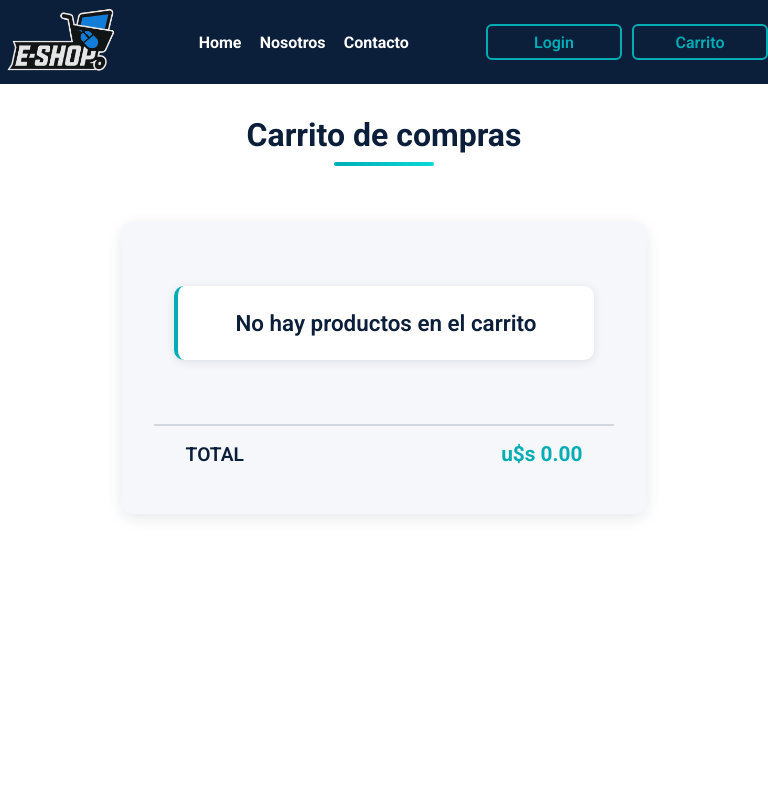
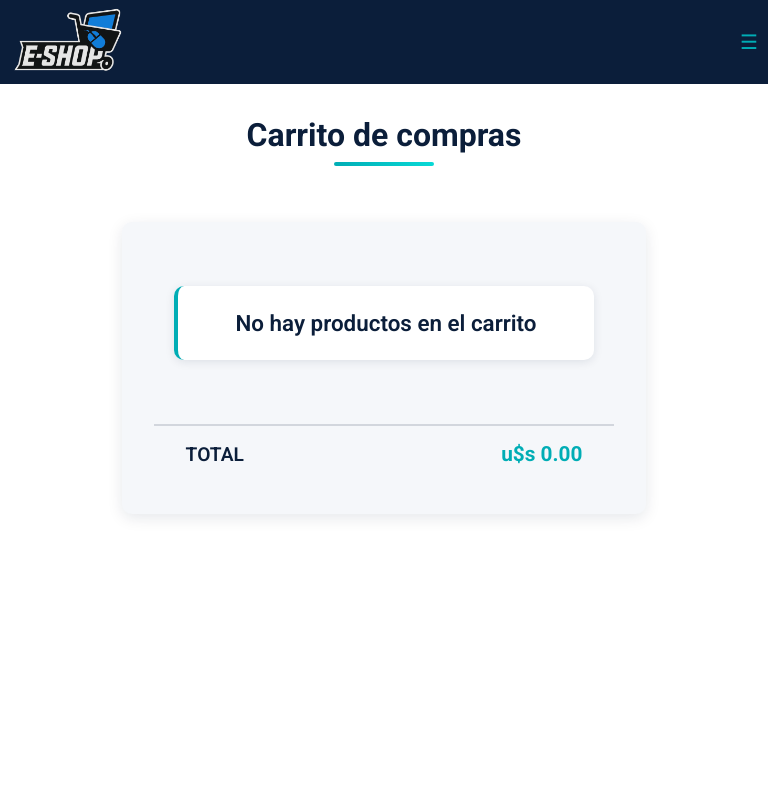
Before and after one commit to arielRas/TelentoTech-React, a React (Vite) app: page /cart in a window 768 px wide. Shown: the top 800 px of the page. Built offline with nearby package versions, Linux system fonts and the light colour scheme.

Commit message:
Se aplica diseño responsive en header y nav

```diff
--- a/src/components/Header/Header.css
+++ b/src/components/Header/Header.css
@@ -40,15 +40,24 @@ nav ul a {
     color: inherit;
 }
 
+nav ul a:hover {
+    text-decoration: none;
+    color: #00ADB5;
+}
+
 
 .header-aux-container {
     flex: 1;
     display: flex;
 }
 
-.header-aux-container a{
+.header-aux-container a {
     text-decoration: none;
     color: inherit;
+}
+
+.nav-hidden-link {
+    display: none;
 }
 
 .header-login-button-container,
@@ -58,13 +67,13 @@ nav ul a {
     align-items: center;
 }
 
-.header-login-button-container{
-    justify-content: flex-end;
+.header-login-button-container {
+    justify-content: flex-start;
+    padding-left: 10px;
 }
 
-.header-cart-button-container{
-    justify-content: flex-start;
-    padding-left: 10px;
+.header-cart-button-container {
+    justify-content: flex-end;
 }
 
 header .link-button {
@@ -86,11 +95,11 @@ header .link-button:hover {
     box-shadow: 0 0 10px rgba(0, 173, 181, 0.4);
 }
 
-header .link-button:hover .cart-item-counter{
+header .link-button:hover .cart-item-counter {
     border: #0B1E3A 2px solid;
 }
 
-header .cart-item-counter{
+header .cart-item-counter {
     border-radius: 30px;
     padding-top: 1px;
     padding-bottom: 1px;
@@ -100,3 +109,89 @@ header .cart-item-counter{
     border: #00ADB5 2px solid;
     color: inherit
 }
+
+.burger-btn-container {
+    display: flex;
+    align-items: center;
+    justify-content: flex-end;
+    flex: 1;
+    display: none;
+}
+
+
+.burger-btn-container .burger-btn {
+    font-size: 20px;
+    background: none;
+    color: #00ADB5;
+    border: none;
+    cursor: pointer;
+    padding: 10px;
+}
+
+
+
+/* -------------------------------------------------------------------------- */
+/*                               Medias Queries                               */
+/* -------------------------------------------------------------------------- */
+
+@media (min-width: 600px) and (max-width: 992px) {
+    .header-logo-container {
+        justify-content: flex-start;
+    }
+
+    .header-logo-container img {
+        padding-left: 10px;
+    }
+
+    .nav-hidden-link {
+        display: inline;
+    }
+
+    .header-aux-container {
+        display: none;
+    }
+
+    header {
+        position: relative;
+    }
+
+    nav {
+        position: absolute;
+        width: 100%;
+        top: 100%;
+        background-color: #0B1E3A;
+        z-index: 2;
+    }
+
+    nav ul {
+        margin: 0;
+        flex-direction: column;
+        display: none;
+    }
+
+    nav ul.menu-active {
+        display: flex;
+    }
+
+    nav ul.menu-inactive {
+        display: none;
+    }
+
+    nav ul li {
+        padding: 5px;
+    }
+
+    .burger-btn-container{
+        display: flex;
+    }
+}
+
+
+
+@media (min-width: 1200px) and (max-width: 1400px) {}
+
+@media (min-width: 768px) and (max-width: 1199px) {}
+
+@media (min-width: 600px) and (max-width: 767px) {}
+
+@media (min-width: 600px) and (max-width: 720px) {}
--- a/src/components/Header/Header.jsx
+++ b/src/components/Header/Header.jsx
@@ -1,9 +1,11 @@
-import {useCartContext} from "../../contexts/CartContext/useCartContext";
+import { useState } from "react";
 import { Link } from "react-router-dom";
+import { useCartContext } from "../../contexts/CartContext/useCartContext";
 import "./Header.css";
 
 export const Header = () => {
-    const {countItemsCart} = useCartContext();
+    const [isMenuActive, setIsMenuActive] = useState(false);
+    const { countItemsCart } = useCartContext();
 
     return (
         <header>
@@ -12,29 +14,39 @@ export const Header = () => {
             </div>
 
             <nav>
-                <ul>
+                <ul className={isMenuActive ? "menu-active" : "menu-inactive"}>
                     <li><Link to="/">Home</Link></li>
                     <li><Link to="/">Nosotros</Link></li>
                     <li><Link to="/">Contacto</Link></li>
+                    <li className="nav-hidden-link"><Link to="/cart">Carrito</Link></li>
+                    <li className="nav-hidden-link"><Link to="/">Login</Link></li>
                 </ul>
             </nav>
 
             <div className="header-aux-container">
+                <div className="header-cart-button-container">
+                    <Link to="/cart">
+                        <div className="link-button ">
+                            <span>Carrito</span>
+                            {countItemsCart() > 0 &&
+                                <span className="cart-item-counter">{countItemsCart()}</span>
+                            }
+                        </div>
+                    </Link>
+                </div>
+
                 <div className="header-login-button-container">
                     <Link to="/">
                         <div className="link-button ">Login</div>
                     </Link>
                 </div>
-                <div className="header-cart-button-container">
-                    <Link to="/cart">
-                        <div className="link-button ">
-                            <span>Carrito</span>
-                            { countItemsCart() > 0 &&
-                                <span className="cart-item-counter">{countItemsCart()}</span>
-                            }
-                        </div>
-                    </Link>
-                </div>
+            </div>
+
+            <div className="burger-btn-container">
+                <button
+                    className="burger-btn"
+                    onClick={() => setIsMenuActive(!isMenuActive)}>&#9776;
+                </button>
             </div>
         </header>
     );
--- a/src/containers/CartItemContainer/CartItemContainer.css
+++ b/src/containers/CartItemContainer/CartItemContainer.css
@@ -1,5 +1,5 @@
 .cart-item-section {
-  width: 65%;
+  width: 50%;
   display: flex;
   flex-direction: column;
   margin: 2rem auto;
--- a/src/pages/Cart/Cart.css
+++ b/src/pages/Cart/Cart.css
@@ -15,4 +15,5 @@
     background: linear-gradient(90deg, #00ADB5, #08D9D6);
     margin: 0.5rem auto 0;
     border-radius: 4px;
+    z-index: 0;
 }
```
Also changed, not shown: src/components/Footer/Footer.css (+0 -16 lines).
